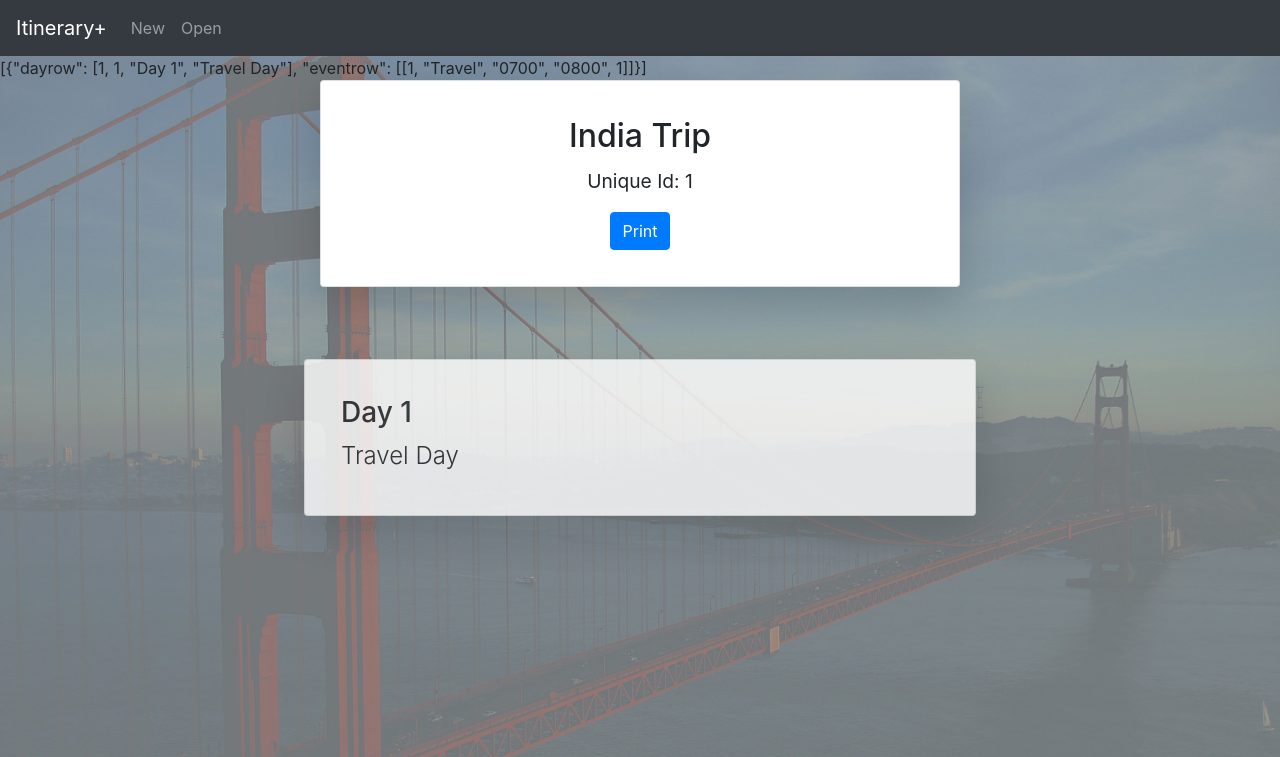
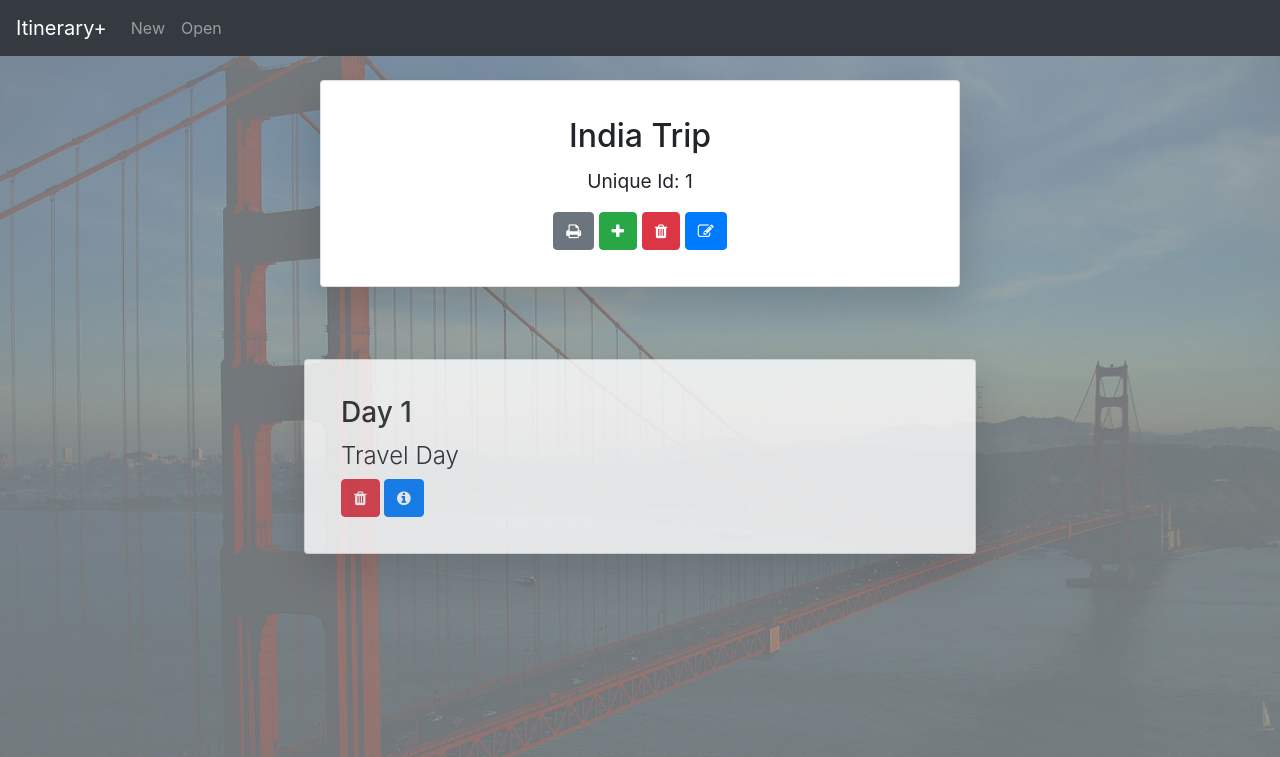
Before and after one commit to theamazing0/itineraryPlus, a Flask app: page /itinerary in a window 1280 px wide. Shown: the top 757 px of the page. Run offline with Flask 2, Linux system fonts and the light colour scheme; the visitor is signed in with stand-in values (Sample User, id 1); data comes from the database, SQL or seed files in the repository; both versions use the stored data as it was after the commit; some libraries are stand-ins or nearby versions.

Commit message:
Added Events Table in More Info button's Modal

```diff
--- a/app.py
+++ b/app.py
@@ -5,6 +5,8 @@ import json
 app = Flask('__name__')
 app.secret_key = '(svfq%$&$*&%^&'
 app.config['SEND_FILE_MAX_AGE_DEFAULT'] = 0
+
+myName = None
 
 # * Routes
 
@@ -16,6 +18,7 @@ def index():
 
 @app.route('/itinerary')
 def itinerary():
+    global myName
     itineraryInUseID = session['itineraryInUse']
     print(itineraryInUseID)
     conn = sqlite3.connect('database/myData.db')
@@ -33,7 +36,7 @@ def itinerary():
     class Day():
         def __init__(self, dayrow, eventrows):
             self.dayrow = dayrow
-            self.eventrow = eventrows
+            self.eventrows = eventrows
 
 
     myDays = []
@@ -48,9 +51,12 @@ def itinerary():
             myDays.append(newDay.__dict__)
             myEvents = []
 
-    print(myDays)
 
-    return render_template('itinerary.html', itineraryInUseID=itineraryInUseID, myName = myName, myDays = json.dumps(myDays))
+    dumpeddays = json.dumps(myDays)
+    loadedDays = json.loads(dumpeddays)
+    print(loadedDays)
+
+    return render_template('itinerary.html', itineraryInUseID=itineraryInUseID, myName = myName, myDays = loadedDays)
 
 
 @app.route('/getuniqueid')
@@ -91,7 +97,7 @@ def finaladdbutton(methods=['GET', 'POST']):
     conn.execute("INSERT INTO DAY (dayid,itineraryid, name, description) \
       VALUES (?, ?, ?, ?)", (currentdayid, currentId, 'Day 1', 'Travel Day'))
     conn.execute("INSERT INTO EVENT (dayID, type, timestarted, timeended, eventid) \
-      VALUES (?, ?, ?, ?, ?)", (currentdayid, 'Travel', '7:00 AM EST', '8:00 AM EST', currenteventid))
+      VALUES (?, ?, ?, ?, ?)", (currentdayid, 'Travel', '0700', '0800', currenteventid))
 
     newcurrentid = str(int(currentId) + 1)
     newcurrentdayid = str(int(currentdayid) + 1)
--- a/static/itinerary.js
+++ b/static/itinerary.js
@@ -27,28 +27,48 @@ $(document).ready(function () {
                     "name": $('#itinerarynameinput').val()
                 },
                 success: function (result) {
-                    document.location.href="/itinerary";
+                    document.location.href = "/itinerary";
                 }
             });
         }
     );
     $(document).on(
         'click',
-        'button[role="finalOpenModalOpener"]',
+        'button[role="finaladdbutton"]',
 
         function (e) {
             $.ajax({
-                url: "finalOpenModalOpener",
+                url: "finaladdbutton",
                 method: "GET",
                 data: {
-                    "id": $('#openModalOpenThisId').val()
+                    "name": $('#itinerarynameinput').val()
                 },
                 success: function (result) {
-                    document.location.href="/itinerary";
+                    document.location.href = "/itinerary";
                 }
             });
         }
     );
+    $(".dayEventsModalOpener").click(function () {
+        $('#dayEventsModal').modal('show');
+        myDayInfo = document.querySelector('.dayEventsModalOpener').id
+        console.log(myDayInfo)
+        myDayInfo = myDayInfo.replace(/'/g, '"')
+        myDayInfoDict = JSON.parse(myDayInfo)
+        eventrows = myDayInfoDict.eventrows
+        console.log(eventrows)
+        for (var i = 0; i < eventrows.length; i++) {
+            myEventRow = eventrows[i]
+
+            startTimeM = myEventRow[2]
+            endTimeM = myEventRow[3]
+
+            startTime = startTimeM.substring(0, 2) + ':' + startTimeM.substring(2)
+            endTime = endTimeM.substring(0, 2) + ':' + endTimeM.substring(2)
+            $('#dayEventsModalTable').append("<tr><th>Event</th><th>Start</th><th>End</th></tr><tr><td>" + myEventRow[1] + "</td><td>" + startTime + "</td><td>" + endTime + "</td></tr>")
+        }
+        // $('#dayEventsModalTable').append('');
+    });
 });
 
 
--- a/templates/itinerary.html
+++ b/templates/itinerary.html
@@ -39,23 +39,29 @@
 
         </nav>
 
-        {{ myDays }}
         <br>
         <div class="card itineraryControlCard text-center shadow-lg p-3 mb-5 bg-white rounded w-50">
             <div class="card-body">
                 <h2 class="card-title">{{ myName }}</h2>
                 <p class="card-text uniqueIDOnCard">Unique Id: {{ itineraryInUseID }}</p>
-                <a href="#" class="btn btn-primary">Print</a>
+                <a href="#" class="btn btn-secondary"><i class="fa fa-print" aria-hidden="true"></i></a>
+                <a href="#" class="btn btn-success"><i class="fa fa-plus" aria-hidden="true"></i></a>
+                <a href="#" class="btn btn-danger"><i class="fa fa-trash" aria-hidden="true"></i></a>
+                <a href="#" class="btn btn-primary"><i class="fa fa-pencil-square-o" aria-hidden="true"></i></a>
             </div>
         </div>
 
+        {% for day in myDays %}
         <br>
         <div class="card dayCard shadow-lg p-3 mb-5 bg-white rounded myTransparentCard w-60">
-            <div class="card-body">
-                <h3 class="card-title">Day 1</h3>
-                <h4 class="font-weight-light dayDescription">Travel Day</h4>
+            <div class="card-body" id="{{ day }}">
+                <h3 class="card-title">{% set thisDay = day['dayrow'] %}{{ thisDay[2] }}</h3>
+                <h4 class="font-weight-light dayDescription">{{ thisDay[3] }}</h4>
+                <a href="#" class="btn btn-danger"><i class="fa fa-trash" aria-hidden="true"></i></a>
+                <a id="{{ day }}" class="btn btn-primary dayEventsModalOpener" data-toggle="#dayEventsModal"><i class="fa fa-info-circle" aria-hidden="true"></i></a>
             </div>
         </div>
+        {% endfor %}
 
         <!-- Add Modal Starts Here -->
         <div id="addModal" class="modal fade" role="dialog">
@@ -105,6 +111,48 @@
                 </div>
             </div>
         </div>
+
+        <div id="dayEventsModal" class="modal fade" role="dialog">
+            <div class="modal-dialog">
+
+                <!-- Modal content-->
+                <div class="modal-content">
+                    <div class="modal-header">
+                        <h4 class="modal-title">Events</h4>
+                        <button type="button" class="close" data-dismiss="modal">&times;</button>
+                    </div>
+                    <div class="modal-body">
+                        <table id="dayEventsModalTable" width="80%">
+                        </table>
+                    </div>
+                    <div class="modal-footer">
+                        <button type="button" role="finalOpenModalOpener" class="btn btn-primary"
+                            role="addNewItinerary">Open</button>
+                        <button type="button" class="btn btn-secondary" data-dismiss="modal">Cancel</button>
+                    </div>
+                </div>
+            </div>
+        </div>
+        <div id="addDayModal" class="modal fade" role="dialog">
+            <div class="modal-dialog">
+
+                <!-- Modal content-->
+                <div class="modal-content">
+                    <div class="modal-header">
+                        <h4 class="modal-title">Add A Day</h4>
+                        <button type="button" class="close" data-dismiss="modal">&times;</button>
+                    </div>
+                    <div class="modal-body">
+
+                    </div>
+                    <div class="modal-footer">
+                        <button type="button" role="finalOpenModalOpener" class="btn btn-success"
+                            role="addNewItinerary">Create</button>
+                        <button type="button" class="btn btn-secondary" data-dismiss="modal">Cancel</button>
+                    </div>
+                </div>
+            </div>
+        </div>
     </body>
 
 </html>
```
Also changed, not shown: database/myData.db.
